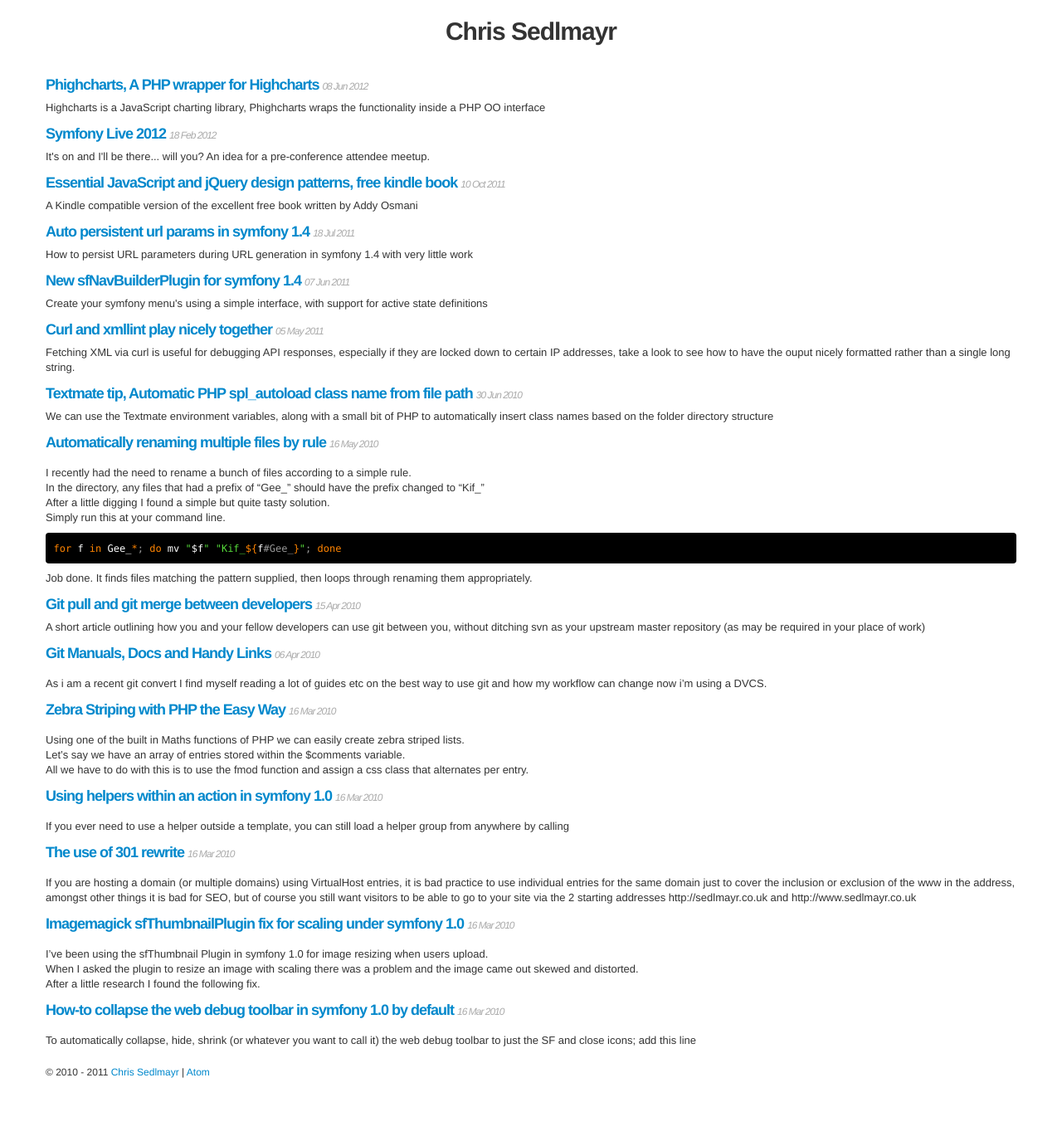
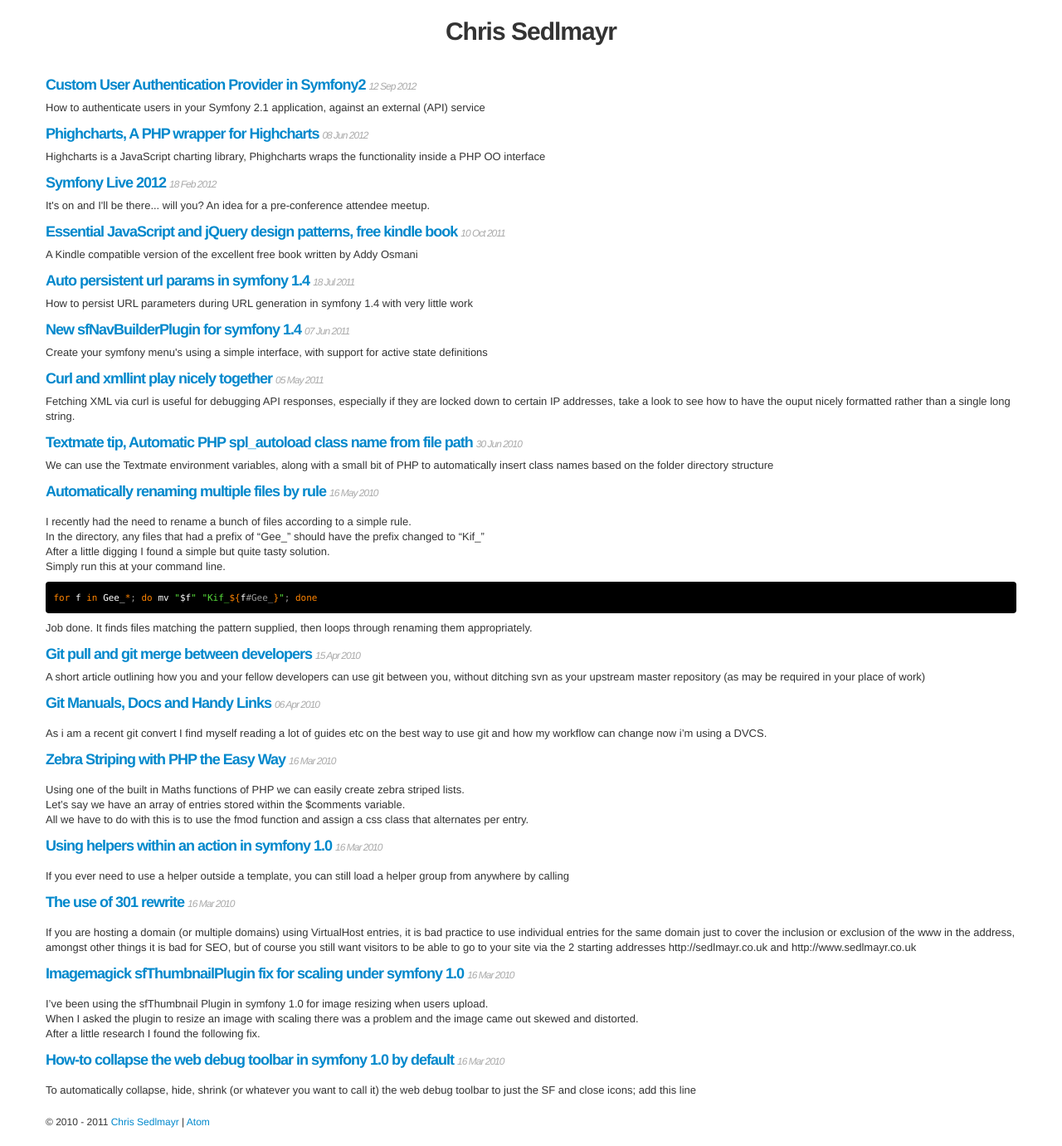
Before and after one commit to catchamonkey/catchamonkey.github.com, a Jekyll site: the page built from index.html, in a window 1280 px wide. Shown: the whole page at 83% size. Built offline with Jekyll 4.4.1, drawn with Linux system fonts in a browser that asks for light colours; Markdown is read by kramdown in place of the engine named in the settings; before the commit the page ends 1321 px from its top, so only the background shows below that; some of the changed lines change nothing that is shown.

Commit message:
Adding an article explianing how to authenticate users in a Symfony2 application  against an external API

```diff
--- /dev/null
+++ b/_posts/2012-09-12-symfony2-custom-user-authentication-provider.md
@@ -0,0 +1,316 @@
+---
+layout: post
+title: Custom User Authentication Provider in Symfony2
+date: 12th September 2012
+excerpt: How to authenticate users in your Symfony 2.1 application, against an external (API) service
+---
+
+This article is for Symfony 2.1, but not much is different here for 2.0,
+ and the upgrade docs are very good so should cover the changes required if you are still working with 2.0.
+
+##What are we doing?
+Within a Symfony application, it's very simple to authenticate your users
+ against anything you need, be it LDAP, A Database within your application,
+ or an external service.
+
+I'm using 'external' to mean anything outside of the application,
+ I have the need to authenticate users against an external ACL API, which is
+ actually internal to our company systems.
+
+##First things first.
+
+I'm making an assumption here that you have already been through the Symfony
+documentation in detail. It provides some excellent information on the security
+layer, and is certainly a pre requisite of understanding some of the underlying details.
+
+If you haven't, then I'll wait while you go and read it now.
+
+[http://symfony.com/doc/current/book/security.html](http://symfony.com/doc/current/book/security.html) and
+ [http://symfony.com/doc/current/cookbook/security/index.html](http://symfony.com/doc/current/cookbook/security/index.html) for starters
+
+##So in short, the question is;
+
+How do I authenticate users against this API, without doing the passwords comparison locally.
+In this case, you need to pass the username and password to the API, and have
+ it tell you if authentication succeeds or not.
+
+I'm going to assume you have already implemented a class that acts as a Client
+ for your API service, and potentially container for returned values.
+It may have methods like authenticate(), getFirstName() etc.
+And it's up to you to work out how often this needs to really be a call to
+ the API, maybe implement caching in your client class?
+
+
+##To work!
+
+There isn't actually much to this, the security layer in Symfony2 really does
+ make extending and replacing parts quite easy.
+ I'm keeping the code here fairly complete to ease the understanding, but,
+ as always, you should try to understand what is happening under the hood,
+ rather than copy/pasting code into your application.
+ This is even more important when it comes to aspects likes security.
+
+###UserAuthenticationProvider
+
+Let's start with the our UserAuthenticationProvider, which holds the implementation
+ to actually perform the auth check against the API.
+
+{% highlight php %}
+<?php
+
+namespace Catchamonkey\Bundle\UserBundle\Security\Authentication\Provider;
+
+use Catchamonkey\Bundle\UserBundle\Security\User\AclApiUser;
+use Catchamonkey\Component\AclApiClient\Client as AclApiClient;
+
+use Symfony\Component\Security\Core\Authentication\Provider\UserAuthenticationProvider;
+use Symfony\Component\Security\Core\Authentication\Token\UsernamePasswordToken;
+use Symfony\Component\Security\Core\Exception\AuthenticationException;
+use Symfony\Component\Security\Core\User\UserInterface;
+
+class AclApiUserAuthenticationProvider extends UserAuthenticationProvider
+{
+    private $_aclApiClient;
+
+    public function setAclApiClient(AclApiClient $aclApiClient)
+    {
+        $this->_aclApiClient = $aclApiClient;
+    }
+
+    /**
+     * Retrieves the user if authentication succeeds via the API call
+     * {@inheritdoc}
+     */
+    protected function retrieveUser($username, UsernamePasswordToken $token)
+    {
+        $user = $token->getUser();
+        if ($user instanceof UserInterface) {
+            return $user;
+        }
+
+        if ($this->_aclApiClient->authenticate($username, $token->getCredentials())) {
+
+            return new AclApiUser(
+                $username,
+                $this->_aclApiClient->getFirstName(),
+                $this->_aclApiClient->getLastName(),
+                $this->_aclApiClient->getId()
+            );
+        }
+
+        throw new AuthenticationException('Username invalid or password incorrect.');
+    }
+
+    /**
+     * No authentication check here, it is done during retrieveUser
+     */
+    protected function checkAuthentication(UserInterface $user, UsernamePasswordToken $token) {}
+}
+?>
+{% endhighlight %}
+
+As you can see, when retrieveUser user is called, it gets passed the username,
+ and the token, if the token already contains an instance of the UserInterface,
+ then we can just return it as authentication has already occurred.
+ Otherwise, we ask the API to authenticate using the details provided.
+ If that works, we create a new AclApiUser using the returned details.
+And if it all fails, we throw the AuthenticationException.
+
+###So, what is in the AclApiUser class?
+
+{% highlight php %}
+<?php
+
+namespace Catchamonkey\Bundle\UserBundle\Security\User;
+
+use Symfony\Component\Security\Core\User\UserInterface;
+use Symfony\Component\Security\Core\User\EquatableInterface;
+
+class AclApiUser implements UserInterface, EquatableInterface
+{
+    protected $username;
+    protected $firstName;
+    protected $lastName;
+    protected $aclUserId;
+    protected $roles;
+
+    public function __construct($username, $firstName, $lastName, $aclUserId, array $roles = array())
+    {
+        $this->username     = $username;
+        $this->firstName    = $firstName;
+        $this->lastName     = $lastName;
+        $this->aclUserId    = $aclUserId;
+        $this->roles        = $roles;
+    }
+
+    /**
+     * {@inheritdoc}
+     */
+    public function getRoles()
+    {
+        return $this->roles;
+    }
+
+    /**
+     * {@inheritdoc}
+     */
+    public function getPassword() {}
+
+    /**
+     * {@inheritdoc}
+     */
+    public function getSalt() {}
+
+    /**
+     * {@inheritdoc}
+     */
+    public function getUsername()
+    {
+        return $this->username;
+    }
+
+    public function getFirstName()
+    {
+        return $this->firstName;
+    }
+
+    public function getLastName()
+    {
+        return $this->lastName;
+    }
+
+    public function getAclUserId()
+    {
+        return $this->aclUserId;
+    }
+
+    /**
+     * {@inheritdoc}
+     */
+    public function eraseCredentials() {}
+
+    /**
+     * {@inheritdoc}
+     */
+    public function isEqualTo(UserInterface $user)
+    {
+        if (
+            $user instanceof AclApiUser &&
+            $this->username == $user->getUsername() &&
+            $this->firstName == $user->getFirstName() &&
+            $this->lastName == $user->getLastName() &&
+            $this->roles == $user->getRoles()
+        ) {
+            return true;
+        }
+
+        // otherwise we want it to be refreshed
+        return false;
+    }
+}
+?>
+{% endhighlight %}
+
+This is a pretty standard implementation, other than storing the userId that the
+ ACL API returns us if authentication succeeds.
+
+###AclApiUserProvider
+
+{% highlight php %}
+<?php
+
+namespace Catchamonkey\Bundle\UserBundle\Security\User;
+
+use Symfony\Component\Security\Core\User\UserInterface;
+use Symfony\Component\Security\Core\User\UserProviderInterface;
+use Symfony\Component\Security\Core\Exception\UsernameNotFoundException;
+use Symfony\Component\Security\Core\Exception\UnsupportedUserException;
+
+use Catchamonkey\Bundle\UserBundle\Security\User\AclApiUser;
+
+/**
+ *
+ * {@inheritdoc}
+ */
+class AclApiUserProvider implements UserProviderInterface
+{
+    private $_aclApiClient;
+
+    public function __construct()
+    {
+        $this->_aclApiClient = NULL;
+    }
+
+    public function setAclApiClient($aclApiClient)
+    {
+        $this->_aclApiClient = $aclApiClient;
+    }
+
+    /**
+     * {@inheritdoc}
+     */
+    public function loadUserByUsername($username)
+    {
+        if ($this->_aclApiClient->loadByUsername($username)) {
+
+            return new AclApiUser(
+                $this->_aclApiClient->getUsername(),
+                $this->_aclApiClient->getFirstName(),
+                $this->_aclApiClient->getLastName(),
+                $this->_aclApiClient->getId(),
+                $this->_aclApiClient->getRoles()
+            );
+        }
+
+        throw new UsernameNotFoundException(sprintf('Username "%s" does not exist.', $username));
+    }
+
+    /**
+     * {@inheritdoc}
+     * refreshUser is called on each request, a comparison is then done using the
+     * isEqualTo method in your UserInterface class against the current instance
+     */
+    public function refreshUser(UserInterface $user)
+    {
+        if ($this->supportsClass(get_class($user))) {
+
+            return $this->loadUserByUsername($user->getUsername());
+        }
+
+        throw new UnsupportedUserException();
+    }
+
+    public function supportsClass($class)
+    {
+        return 'Catchamonkey\\Bundle\\UserBundle\\Security\\User\\AclApiUser' === $class;
+    }
+}
+?>
+{% endhighlight %}
+
+###Services
+
+Let's wire up our services
+
+{% highlight yaml %}
+parameters:
+    catchamonkey_user.user_authentication_provider.class:   Catchamonkey\Bundle\UserBundle\Security\Authentication\Provider\AclApiUserAuthenticationProvider
+    catchamonkey_user.user_provider.class:                  Catchamonkey\Bundle\UserBundle\Security\User\AclApiUserProvider
+
+services:
+    catchamonkey_user.user_authentication_provider:
+        class: %catchamonkey_user.user_authentication_provider.class%
+        arguments:  [@security.user_checker, '', %security.authentication.hide_user_not_found%]
+        calls:
+            - [ setAclApiClient,  [@catchamonkey_user.acl_api_client] ]
+
+    catchamonkey_user.user_provider:
+        class: %catchamonkey_user.user_provider.class%
+        calls:
+            - [ setAclApiClient, [@catchamonkey_user.acl_api_client] ]
+
+    catchamonkey.acl_api_client:
+        class: %catchamonkey.acl_api_client.class%
+        calls:
+            - [ setAclApiUrl, [%catchamonkey_user.acl_api_uri%] ]
+{% endhighlight %}
--- a/css/styles.css
+++ b/css/styles.css
@@ -568,7 +568,7 @@
 code, pre {
   padding: 0 3px 2px;
   font-family: Menlo, Monaco, "Courier New", monospace;
-  font-size: 12px;
+  font-size: 11px;
   -webkit-border-radius: 3px;
   -moz-border-radius: 3px;
   border-radius: 3px;
```
